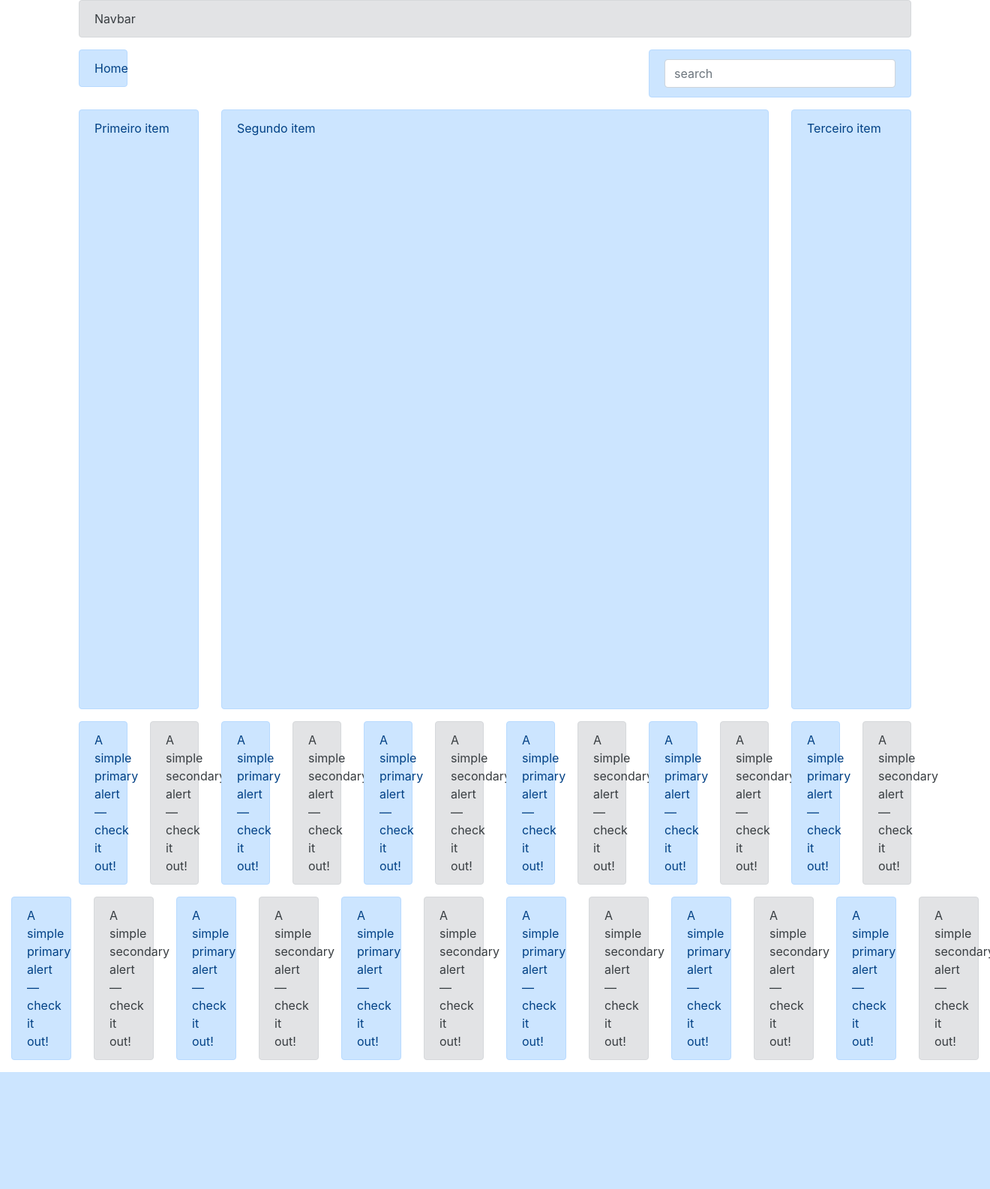
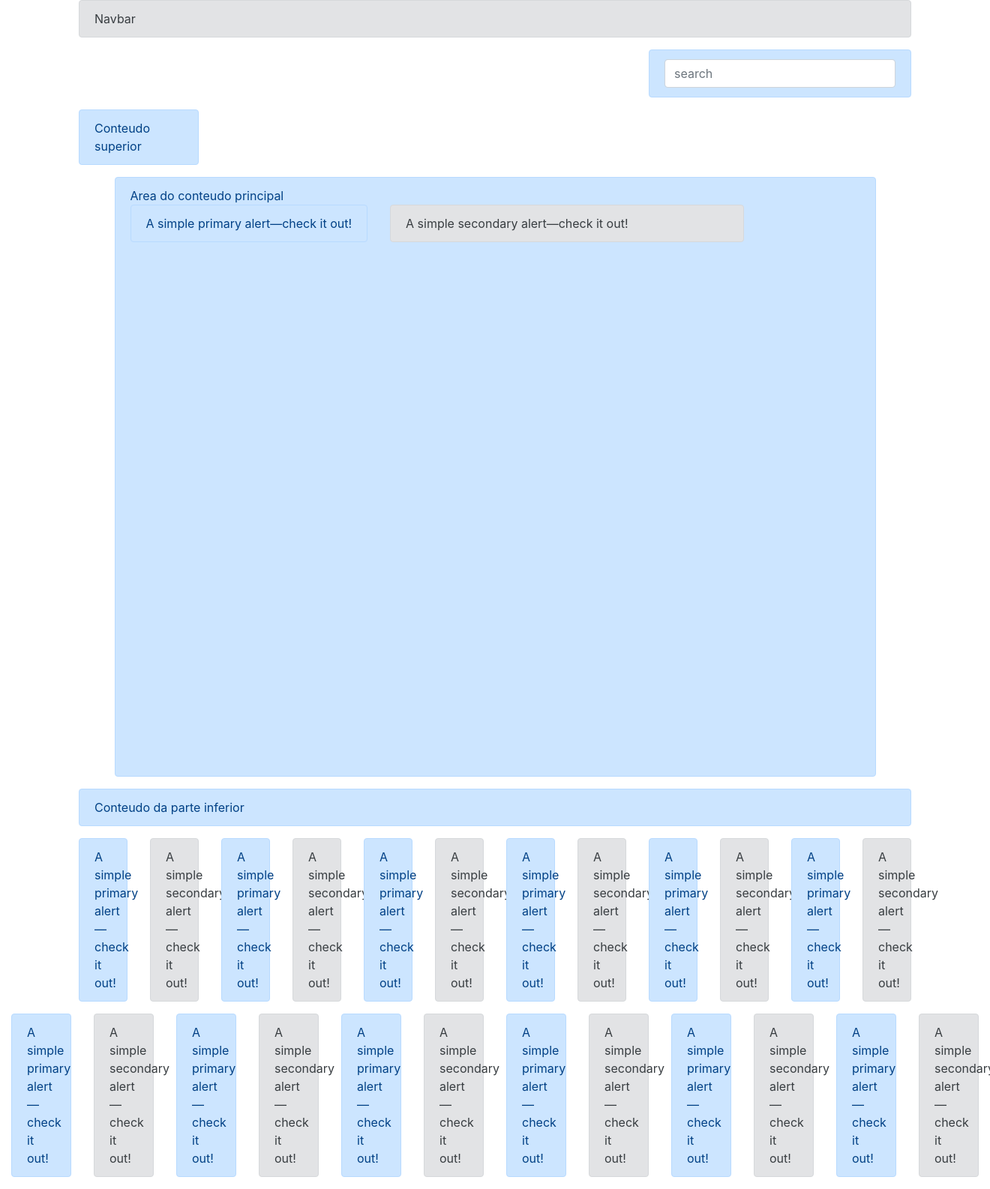
Before and after one commit to Emersoninho/ecommerce_completo, a Django app: page /bootstrap/ in a window 1320 px wide. Shown: the whole page at 75% size. Before the commit the page ends 1430 px from the top, so only its background shows below. Run offline with Django 5.2, Linux system fonts and the light colour scheme; some libraries are stand-ins or nearby versions.

Commit message:
templates/bootstrap/example.html

```diff
--- a/templates/bootstrap/example.html
+++ b/templates/bootstrap/example.html
@@ -18,31 +18,38 @@
                 </div>
             </div>
             <div class="row">
-                <div class="col-1">
-                    <div class="alert alert-primary" role="alert">
-                        Home
-                    </div>
-                </div>
-                <div class="col-4 ml-auto">
+                <div class="col-12 col-sm-12 col-md-6 col-lg-4 ml-auto">
                     <div class="alert alert-primary" role="alert">
                         <input type="text" class="form-control" placeholder="search">
                     </div>
                 </div>
             </div>
             <div class="row">
-                <div class="col-2 order-1">
-                    <div class="alert alert-primary" role="alert" style='min-height: 800px;'>
-                        Primeiro item
+                <div class="col-12 col-lg-2 order-1">
+                    <div class="alert alert-primary" role="alert">
+                        Conteudo superior
                     </div>
                 </div>
-                <div class="col-8 order-6">
+                <div class="col-11 ml-auto mr-auto order-6">
                     <div class="alert alert-primary" role="alert" style='min-height: 800px;'>
-                         Segundo item
+                        Area do conteudo principal
+                        <div class="row">
+                            <div class="col-auto">
+                                <div class="alert alert-primary" role="alert">
+                                    A simple primary alert—check it out!
+                                </div>
+                           </div>
+                           <div class="col-6">
+                               <div class="alert alert-secondary" role="alert">
+                                    A simple secondary alert—check it out!
+                               </div>
+                           </div>
+                         </div>
                     </div>
                 </div>
-                <div class="col-2 order-12">
-                    <div class="alert alert-primary" role="alert" style='min-height: 800px;'>
-                         Terceiro item
+                <div class="col-12 order-12">
+                    <div class="alert alert-primary" role="alert">
+                         Conteudo da parte inferior
                     </div>
                 </div>
             </div>
```
